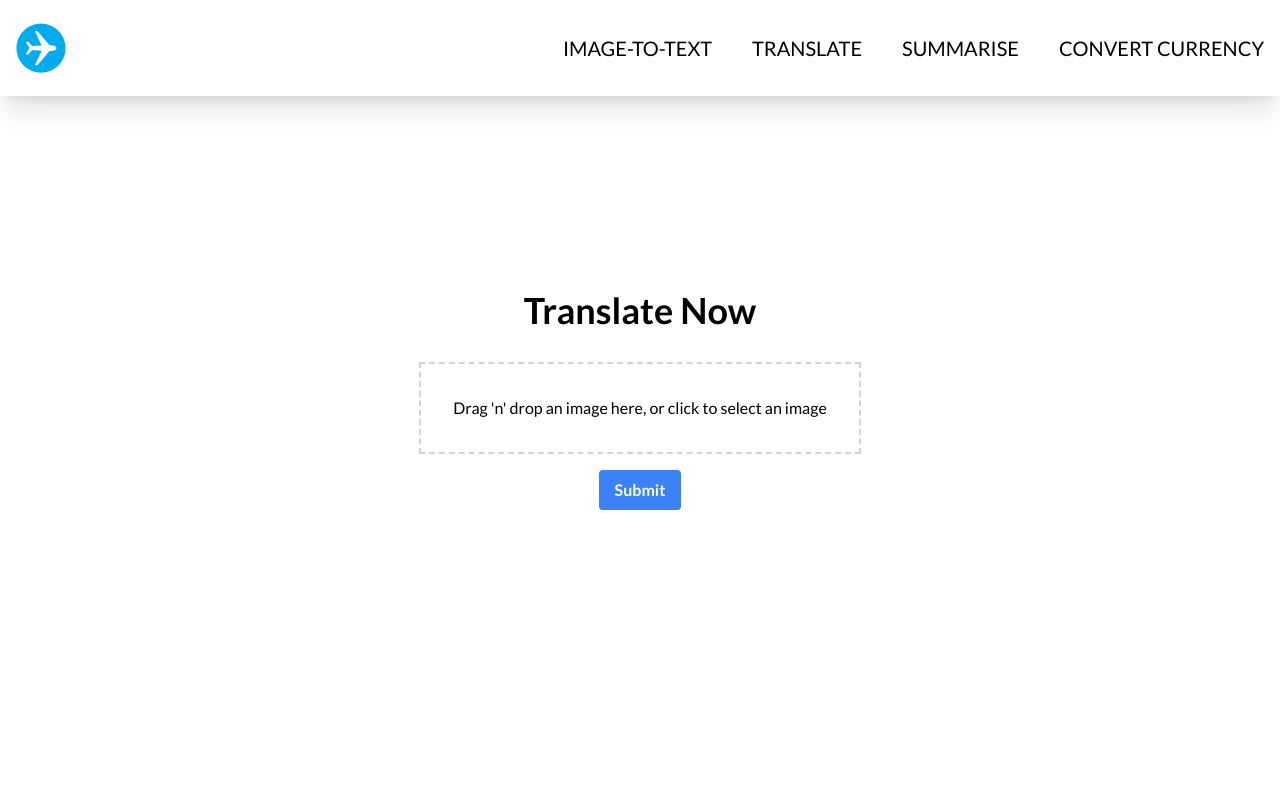
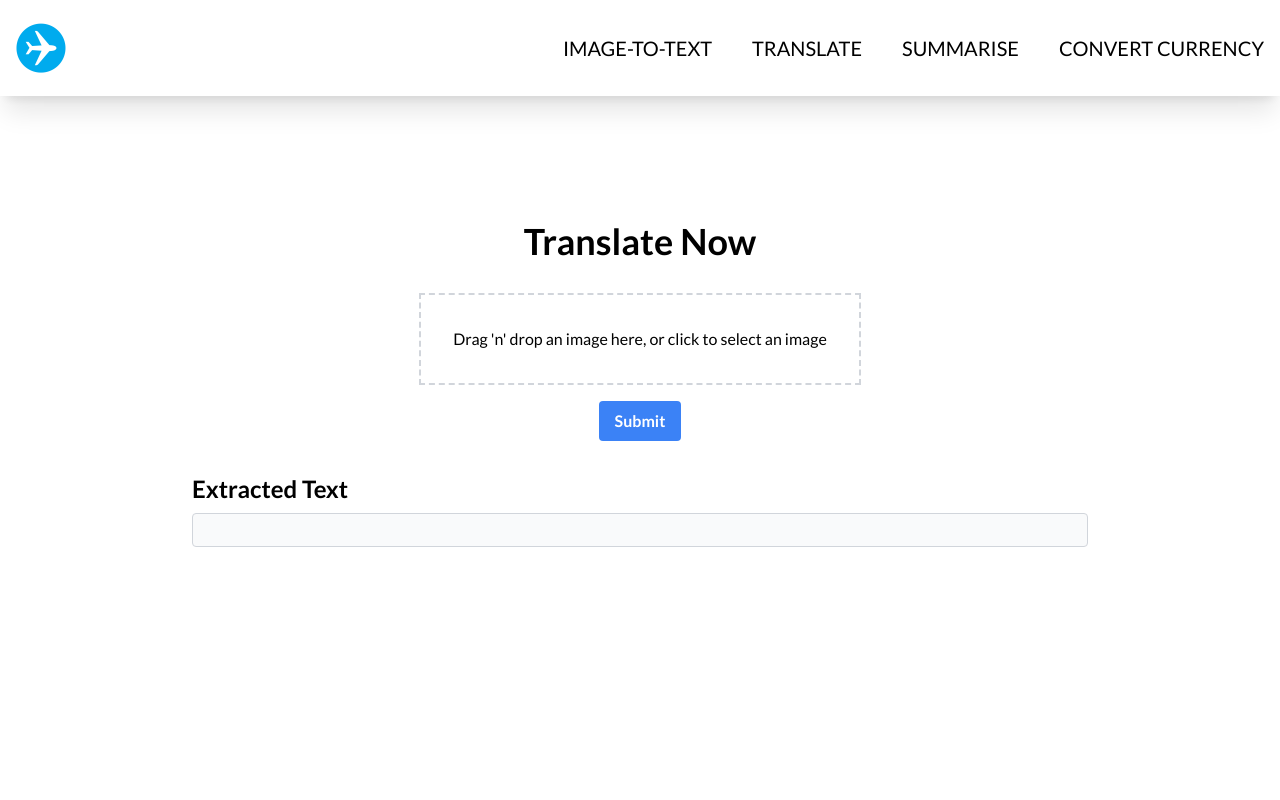
Before and after one commit to louisjoety/travel-toolkit, a Next.js app in the folder frontend/: page /translator in a window 1280 px wide. Shown: the top 800 px of the page. Built offline with nearby package versions, Linux system fonts and the light colour scheme.

Commit message:
UI changed

```diff
--- a/frontend/app/translator/page.tsx
+++ b/frontend/app/translator/page.tsx
@@ -7,7 +7,6 @@ import React, { useState, useCallback } from 'react';
 import { useRouter } from 'next/navigation';
 import Questions from "../components/Questions";
 import { Lato } from "next/font/google";
-import ExtractedText from "../image-to-text/ExtractedText";
 import Dropzone from "../image-to-text/Dropzone";
 
 const lato = Lato({
@@ -103,13 +102,18 @@ export default function ImageToText() {
         >
           {isLoading ? 'Processing...' : 'Submit'}
         </button>
-        <ExtractedText text={extractedText} />
-        {translatedText && (
-          <div className="mt-4">
-            <h2 className="text-2xl font-bold">Translated Text</h2>
-            <p>{translatedText}</p>
+        <div className="mt-8 w-full max-w-4xl">
+          <div className="mb-8">
+            <h2 className="text-2xl font-bold mb-2">Extracted Text</h2>
+            <p className="p-4 border border-gray-300 rounded bg-gray-50">{extractedText}</p>
           </div>
-        )}
+          {translatedText && (
+            <div>
+              <h2 className="text-2xl font-bold mb-2">Translated Text</h2>
+              <p className="p-4 border border-gray-300 rounded bg-gray-50">{translatedText}</p>
+            </div>
+          )}
+        </div>
       </main>
       <Questions />
       <Footer />
```
